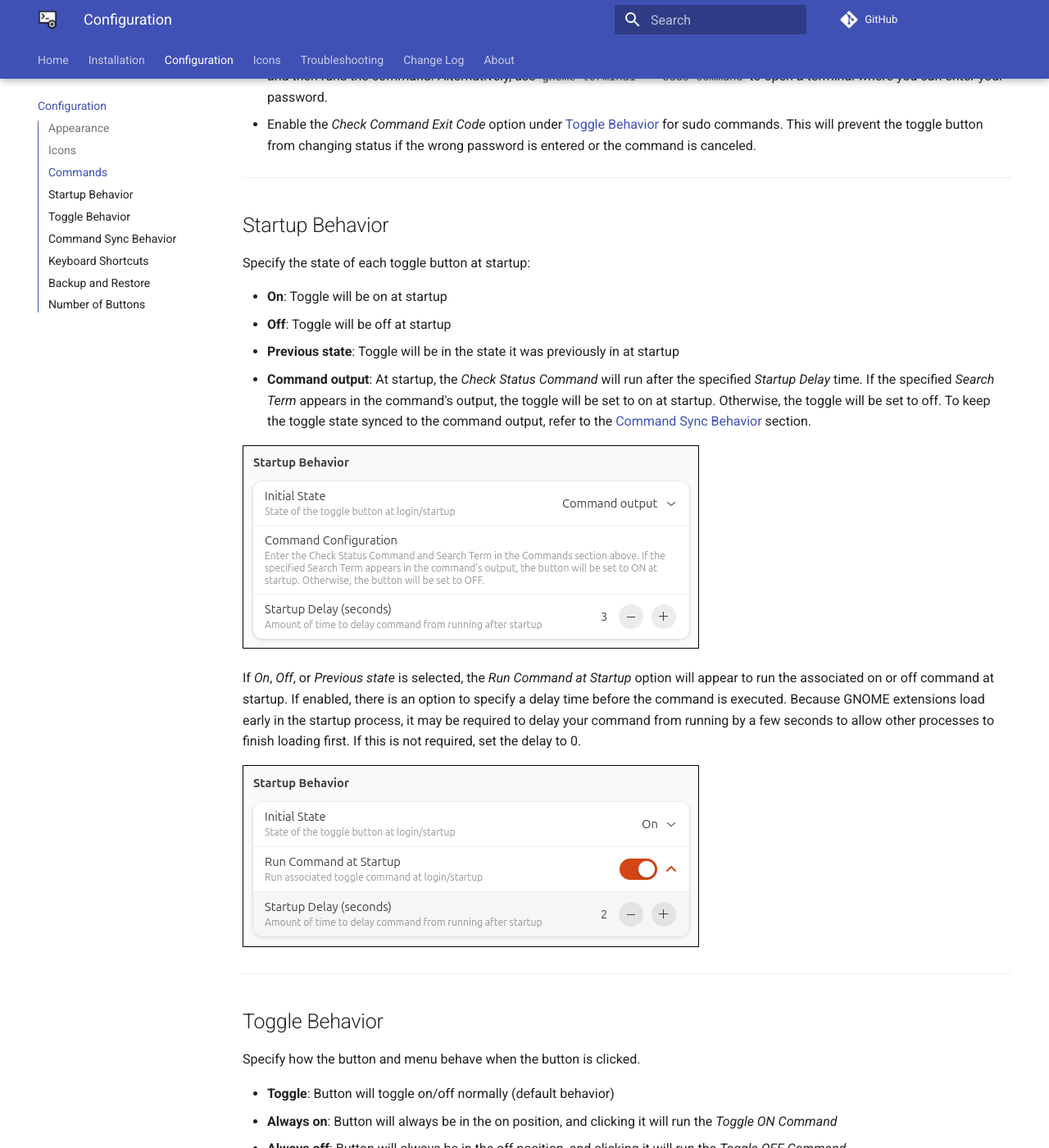
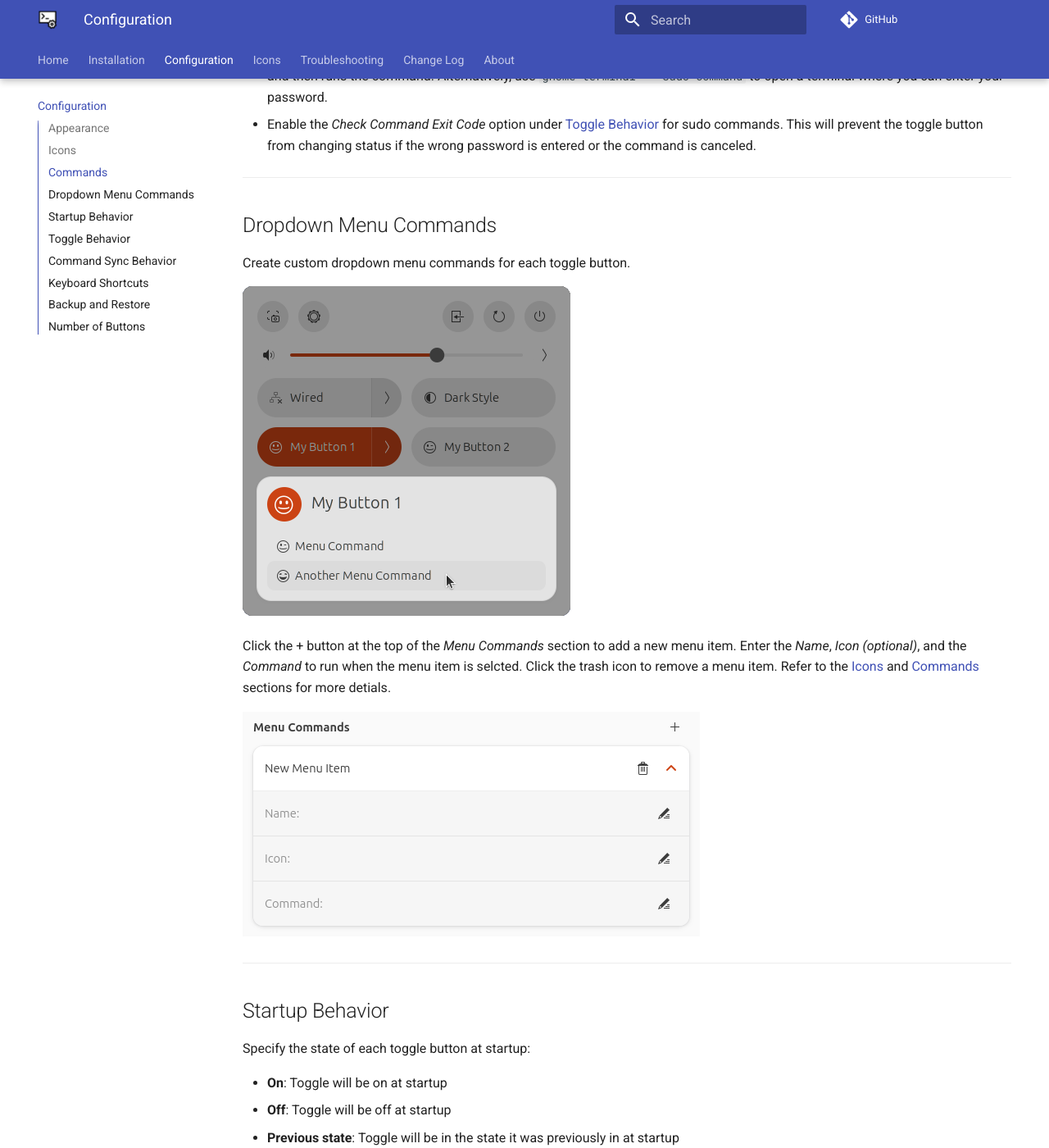
Before and after one commit to StorageB/custom-command-toggle, an MkDocs documentation site: the page built from docs/configuration.md, in a window 1280 px wide and 1400 px high, scrolled down 1965 px. Shown: the whole window at 82% size. Built offline with MkDocs 1.6.1 and Material for MkDocs 9.7.7, drawn with Linux system fonts in a browser that asks for light colours; comment, search, counter and statistics services are not loaded; some of the changed text lies outside the part shown.

Commit message:
updated user guide

````diff
--- a/docs/configuration.md
+++ b/docs/configuration.md
@@ -60,6 +60,18 @@ If using the _Command output_ option for the _Initial State_ setting or the _Kee
 
 - Use `pkexec` before the command to prompt for a password. For example, `pkexec sudo command` prompts for your password and then runs the command. Alternatively, use `gnome-terminal -- sudo command` to open a terminal where you can enter your password.
 - Enable the _Check Command Exit Code_ option under [Toggle Behavior](#toggle-behavior) for sudo commands. This will prevent the toggle button from changing status if the wrong password is entered or the command is canceled.
+
+---
+
+## Dropdown Menu Commands
+
+Create custom dropdown menu commands for each toggle button.
+
+![screenshot-dropdown-menu](screenshots/screenshot-dropdown-menu-15.png)
+
+Click the + button at the top of the _Menu Commands_ section to add a new menu item. Enter the _Name_, _Icon (optional)_, and the _Command_ to run when the menu item is selcted. Click the trash icon to remove a menu item. Refer to the [Icons](configuration.md/#icons) and [Commands](configuration.md/#commands) sections for more detials.
+
+![screenshot-menu-commands](screenshots/screenshot-menu-commands-15.png)
 
 ---
 
@@ -132,7 +144,7 @@ Configurations are imported from and saved to the user's home directory (`~/togg
 
 !!! tip "The toggles.ini file can be viewed and edited using any text editor"
 
-The following settings are supported in the toggles.ini configuration file:
+The following settings are supported in the `toggles.ini` configuration file:
 
 ```
 button-name: <text>
@@ -160,6 +172,8 @@ command-sync: true or false
 polling-frequency: 2-900 (seconds)
 keyboard-shortcut: <shortcut>
 enabled: true or false
+menu-items: <JSON array>
+    [{"name":"<name>","icon":"<icon>","command":"<command>"},{"name":"<name>","icon":"<icon>","command":"<command>"}]
 ```
 
 Each toggle is defined in its own section. Below is an example configuration for toggle button 1 (up to 6 toggle buttons are supported):
@@ -184,6 +198,7 @@ command-sync = false
 polling-frequency = 10
 keyboard-shortcut =
 enabled = true
+menu-items=[{"name":"Menu Command","icon":"emoji-objects-symbolic","command":"notify-send \\"Custom Command Toggle\\" \\"Menu command executed\\""}]
 ```
 
 ---
````
Also changed, not shown: docs/changelog.md (+4 -3 lines), docs/screenshots/screenshot-dropdown-menu-15.png (added), docs/screenshots/screenshot-menu-commands-15.png (added).
